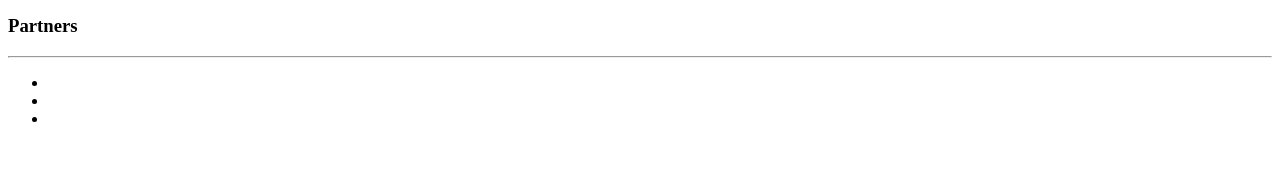
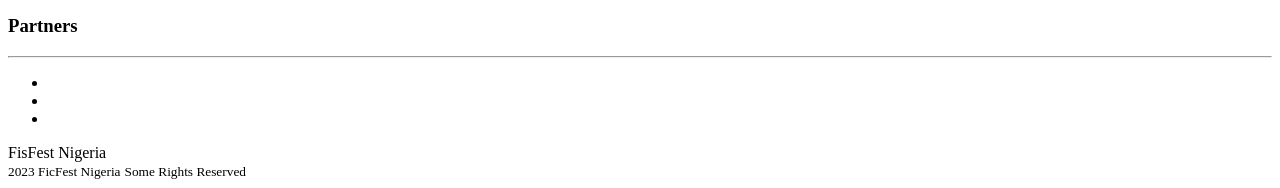
Before and after one commit to forLoop94/Conference_Page, a website: page index.html in a window 1280 px wide. Shown: the part 2396-2584 px from the top of the page. Before the commit the page ends 2540 px from the top, so only its background shows below. Drawn offline with Linux system fonts and the light colour scheme.

Commit message:
Add footer

```diff
--- a/index.html
+++ b/index.html
@@ -160,6 +160,13 @@
         <li class="third-icon"></li>
       </ul>
     </section>
+    <footer class="flex">
+      <div>FisFest Nigeria</div>
+      <div class="copyrights flex">
+        <small>2023 FicFest Nigeria</small>
+        <small>Some Rights Reserved</small>
+      </div>
+    </footer>
   </main>
 </body>
 </html>
```
